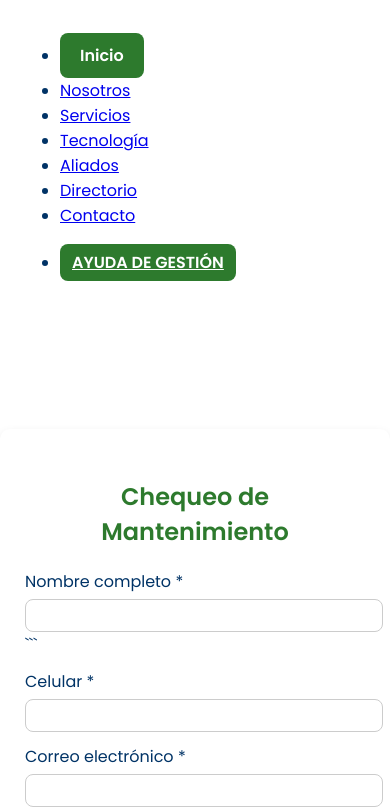
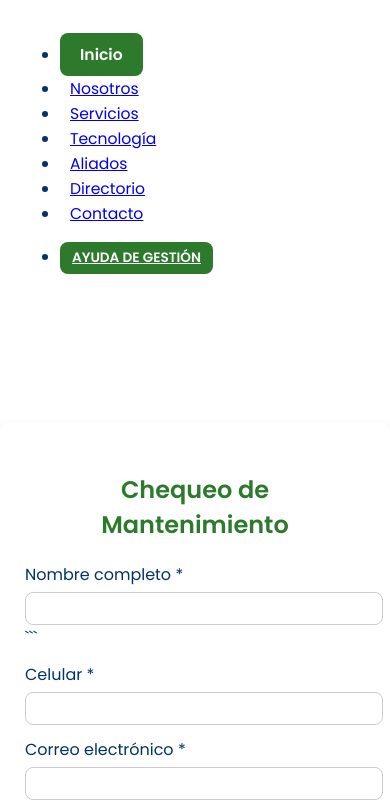
Before and after one commit to SIGAPH-SAS/SISTEMA-INTEGRAL-DE-GESTION-ADMINISTRATIVA-DE-LA-PH, a plain HTML site: page ayuda.html in a window 390 px wide. Shown: the part 53-861 px from the top of the page. Drawn offline with Linux system fonts and the light colour scheme.

Commit message:
Add files via upload

```diff
--- a/style.css
+++ b/style.css
@@ -752,3 +752,40 @@ main, section.contenido, .contenido-principal {
 margin-top: 70px;
 }
 }
+
+
+/* ============================================
+AJUSTE DEL MENÚ EN PÁGINAS INTERNAS
+============================================ */
+
+/* Menú principal interno (mismo estilo pero más proporcionado) */
+header nav ul li a {
+font-size: clamp(0.85rem, 1.8vw, 1rem);
+padding: 8px 14px;
+font-weight: 500;
+}
+
+/* Ajuste del botón verde */
+header nav ul li a.boton-verde {
+font-size: clamp(0.85rem, 1.8vw, 1rem);
+padding: 8px 16px;
+border-radius: 8px;
+}
+
+/* Menú responsive (modo hamburguesa o vista móvil) */
+@media (max-width: 768px) {
+header nav ul {
+flex-direction: column;
+align-items: center;
+gap: 10px;
+}
+
+header nav ul li a {
+font-size: clamp(0.9rem, 4vw, 1rem);
+padding: 6px 10px;
+}
+
+header nav ul li a.boton-verde {
+padding: 6px 12px;
+}
+}
```
